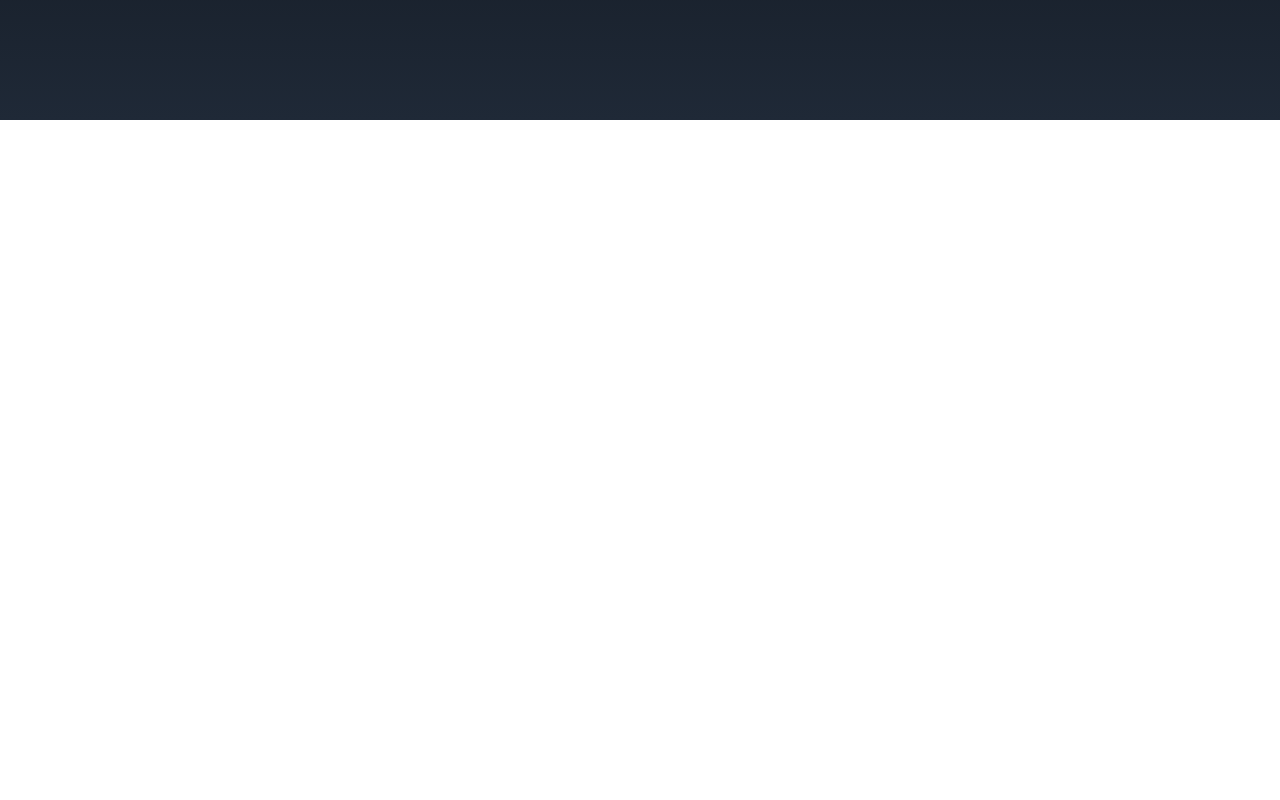
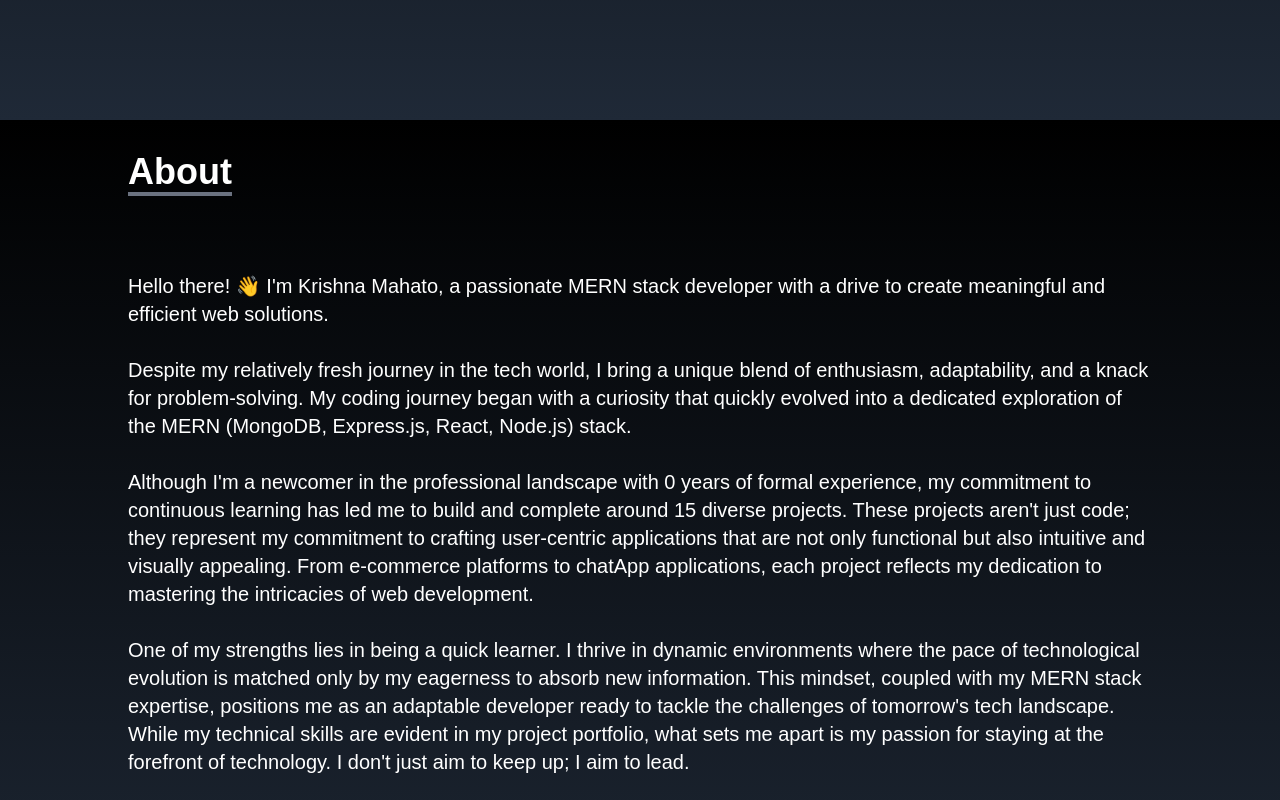
Before and after one commit to surendrastudy/portfolio, a React (Create React App) app: page / in a window 1280 px wide. Shown: the part 680-1480 px from the top of the page. Before the commit the page ends 800 px from the top, so only its background shows below. Built offline with nearby package versions, Linux system fonts and the light colour scheme; a web font is replaced by a local one.

Commit message:
Add the about page to the webApp

```diff
--- a/src/App.js
+++ b/src/App.js
@@ -1,3 +1,4 @@
+import About from "./about";
 import Home from "./home";
 import NavBar from "./navBar";
 import SocialLinks from "./socialLinks";
@@ -7,6 +8,7 @@ function App() {
     <>
       <NavBar />
       <Home />
+      <About/>
       <SocialLinks />
     </>
   );
--- /dev/null
+++ b/src/about.js
@@ -0,0 +1,59 @@
+import React from "react";
+
+const About = () => {
+  return (
+    <div className="bg-gradient-to-b from-black to-gray-800 text-white w-full min-h-screen p-4 md:p-8">
+      <div className="max-w-screen-lg mx-auto">
+        <div className="pb-8">
+          <p className="text-4xl font-bold inline border-b-4 border-gray-500">
+            About
+          </p>
+        </div>
+        <p className="text-3xl md:text-2xl lg:text-xl mt-6 md:mt-12">
+          Hello there! 👋 I'm Krishna Mahato, a passionate MERN stack developer
+          with a drive to create meaningful and efficient web solutions.
+          <br />
+          <br />
+          Despite my relatively fresh journey in the tech world, I bring a
+          unique blend of enthusiasm, adaptability, and a knack for
+          problem-solving. My coding journey began with a curiosity that quickly
+          evolved into a dedicated exploration of the MERN (MongoDB, Express.js,
+          React, Node.js) stack.
+          <br />
+          <br />
+          Although I'm a newcomer in the professional landscape with 0 years of
+          formal experience, my commitment to continuous learning has led me to
+          build and complete around 15 diverse projects. These projects aren't
+          just code; they represent my commitment to crafting user-centric
+          applications that are not only functional but also intuitive and
+          visually appealing. From e-commerce platforms to chatApp applications,
+          each project reflects my dedication to mastering the intricacies of
+          web development.
+          <br />
+          <br />
+          One of my strengths lies in being a quick learner. I thrive in dynamic
+          environments where the pace of technological evolution is matched only
+          by my eagerness to absorb new information. This mindset, coupled with
+          my MERN stack expertise, positions me as an adaptable developer ready
+          to tackle the challenges of tomorrow's tech landscape. While my
+          technical skills are evident in my project portfolio, what sets me
+          apart is my passion for staying at the forefront of technology. I
+          don't just aim to keep up; I aim to lead.
+          <br />
+          <br />
+          I believe that being a true tech enthusiast involves not only
+          mastering current tools but also eagerly embracing the ones on the
+          horizon. My commitment to being a lifelong learner is what propels me
+          forward in the ever-evolving world of web development. In essence, I'm
+          not just a MERN stack developer; I'm a creative problem-solver, an
+          avid learner, and a tech enthusiast eager to contribute my skills to
+          innovative projects. I'm excited about the opportunity to bring fresh
+          perspectives and enthusiasm to your team. Let's build the future
+          together!
+        </p>
+      </div>
+    </div>
+  );
+};
+
+export default About;
--- a/src/home.js
+++ b/src/home.js
@@ -7,10 +7,10 @@ const Home = () => {
   return (
     <div
       name="home"
-      className="homeContainer h-screen w-full bg-gradient-to-b from-black to-gray-800 flex flex-col md:flex-row items-center justify-between"
+      className="homeContainer h-screen w-full bg-gradient-to-b from-black to-gray-800 flex flex-col  md:flex-row items-center justify-between"
     >
-      <div className="left w-full md:w-[60vw]  flex flex-col items-center justify-center h-full ">
-        <div className="aboutMyself text-3xl font-bold text-gray-300">
+      <div className="left w-full md:w-[60vw] mt-16 flex flex-col items-center justify-center h-full md:mt-0 ">
+        <div className="aboutMyself text-3xl font-bold text-gray-300 flex flex-col content-center ml-14 ">
           <ReactTypingEffect
             staticText="I am "
             text={[
@@ -19,6 +19,10 @@ const Home = () => {
               "Zero Experience Enthusiast",
             ]}
           />
+          <p className="text-lg">
+            I am Full stack Developer improving the Tech knowledge by working on
+            the various Project
+          </p>
         </div>
         <div className="btnContainer ">
           <button className="group flex items-center text-white bg-gradient-to-r from-cyan-500 to-blue-500 p-3 m-2 rounded-md text-xl">
--- a/src/socialLinks.js
+++ b/src/socialLinks.js
@@ -8,19 +8,31 @@ const SocialLinks = () => {
     <div className="socialContainer flex-col items-center fixed top-[30%] left-0 hidden lg:block">
       <div className="cursor-pointer flex justify-between -ml-[100px] px-4 bg-gray-500 w-36 h-14 items-center text-white text-xl hover:rounded-md hover:-ml-[10px] duration-300">
         GitHub
-        <a href="https://github.com/krishnamahto021" target="_blank">
+        <a
+          href="https://github.com/krishnamahto021"
+          target="_blank"
+          rel="noreferrer"
+        >
           <FaGithub />
         </a>
       </div>
       <div className="cursor-pointer flex justify-between -ml-[100px] px-4 bg-gray-500 w-36 h-14 items-center text-white text-xl hover:rounded-md hover:-ml-[10px] duration-300">
         LinkedIn
-        <a href="https://linkedin.com/krishnamahto021" target="_blank">
+        <a
+          href="https://linkedin.com/krishnamahto021"
+          target="_blank"
+          rel="noreferrer"
+        >
           <FaLinkedin />
         </a>
       </div>
       <div className="cursor-pointer flex justify-between -ml-[100px] px-4 bg-gray-500 w-36 h-14 items-center text-white text-xl hover:rounded-md hover:-ml-[10px] duration-300">
         Mail
-        <a href="https://github.com/krishnamahto021" target="_blank">
+        <a
+          href="https://github.com/krishnamahto021"
+          target="_blank"
+          rel="noreferrer"
+        >
           <HiOutlineMail />
         </a>
       </div>
@@ -29,6 +41,7 @@ const SocialLinks = () => {
         <a
           href="https://github.com/krishnamahto021"
           target="_blank"
+          rel="noreferrer"
           download={true}
         >
           <BsFillPersonLinesFill />
```
